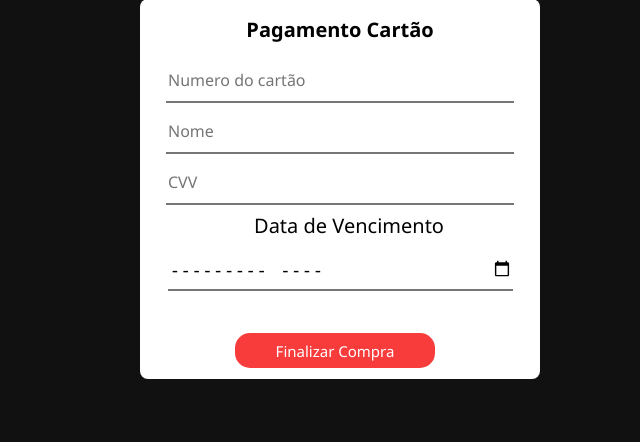
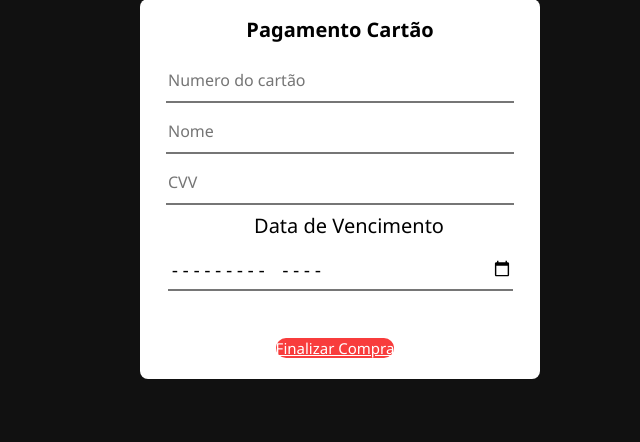
Before and after one commit to augrumph/icandy, a PHP site: page /carrinho.php in a window 1280 px wide. Shown: the part 163-605 px from the top of the page, without its empty margins (640-1280 px from the left). Run offline with PHP 8.4, Linux system fonts and the light colour scheme.

Commit message:
Update carrinho.php
mudança no botão

```diff
--- a/carrinho.php
+++ b/carrinho.php
@@ -69,7 +69,7 @@
                             <br>
                             <input class="datanasc" id="bData" type="month"/>
                             <br> <br>
-                            <button type="submit" class="btn-cad"> Finalizar Compra </button>
+                            <a type="submit" class="btn-cad" href="compra_sucesso.php"> Finalizar Compra </a>
                         </div>
                     </div>
             </div>
```
